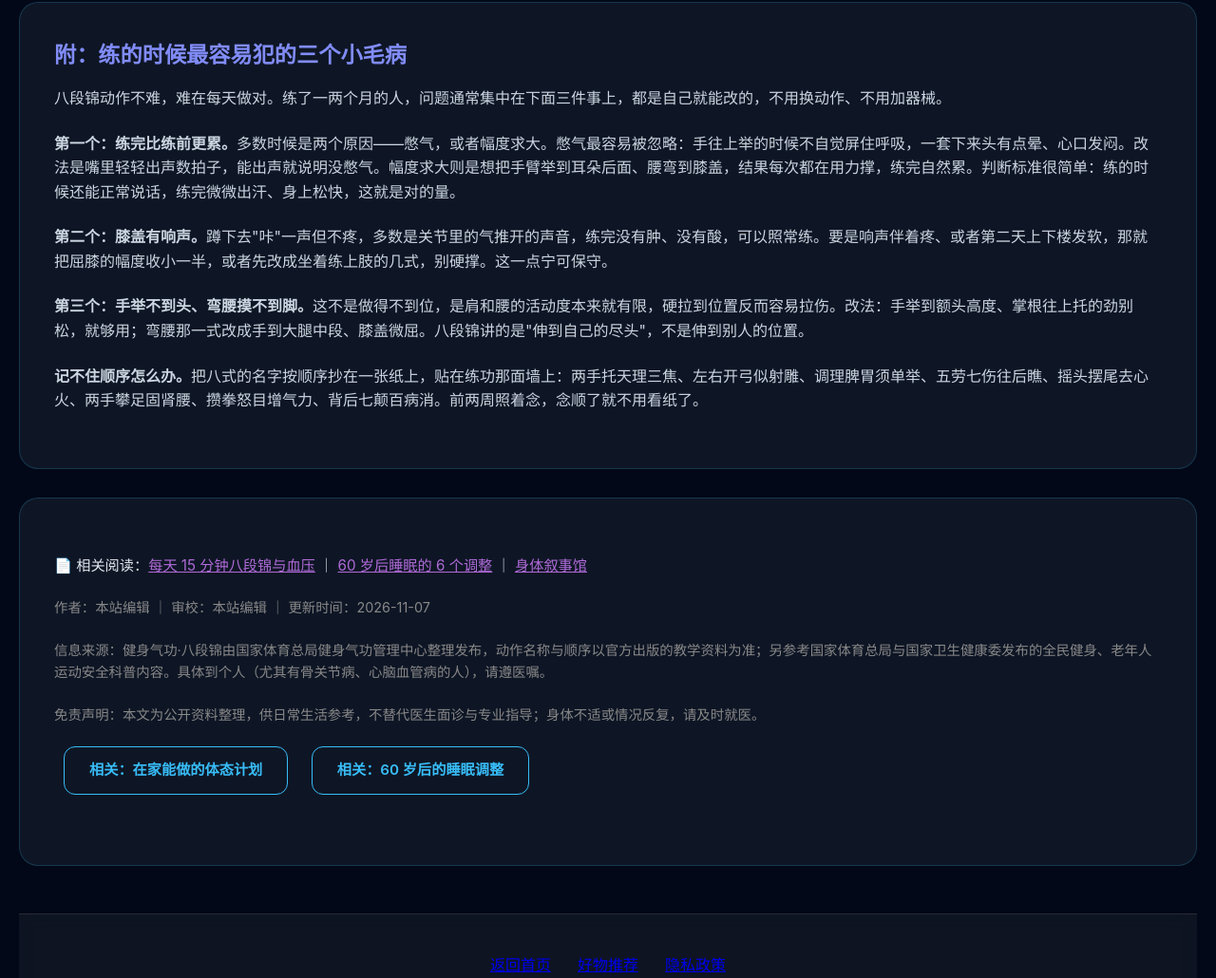
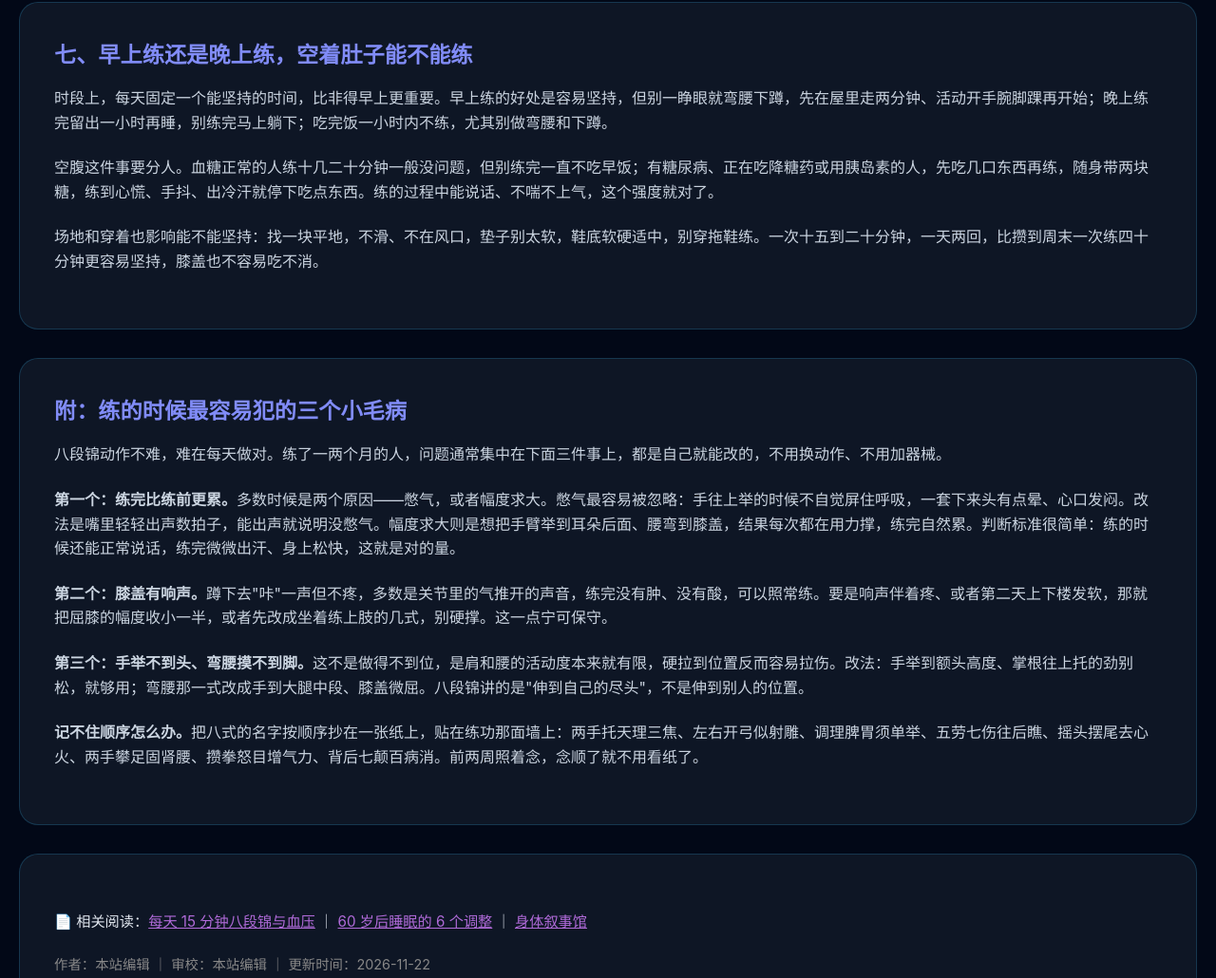
Before and after one commit to anruijie749-alt/anruijie749-alt.github.io, a plain HTML site: page article11.html in a window 1280 px wide. Shown: the part 3941-4971 px from the top of the page at 95% size. Drawn offline with nearby package versions, Linux system fonts and the light colour scheme.

Commit message:
2026-11-22 巡检：补齐 11-21 未上线的 8 页内容小节 + article10/11/12 停更补厚 + sitemap lastmod

```diff
--- a/article11.html
+++ b/article11.html
@@ -210,7 +210,14 @@
             <p class="card-desc"><strong>Q：一套要练多久才有效果？</strong><br>多数人一两周能感觉睡眠和身体松快一些，平衡和腿部力量的变化要一两个月。别指望三天见效，也别因为两天没感觉就放弃。</p>
         </section>
 
-                <section class="card">
+                        <section class="card">
+            <h2 class="card-title" id="n9">七、早上练还是晚上练，空着肚子能不能练</h2>
+            <p class="card-desc">时段上，每天固定一个能坚持的时间，比非得早上更重要。早上练的好处是容易坚持，但别一睁眼就弯腰下蹲，先在屋里走两分钟、活动开手腕脚踝再开始；晚上练完留出一小时再睡，别练完马上躺下；吃完饭一小时内不练，尤其别做弯腰和下蹲。</p>
+            <p class="card-desc">空腹这件事要分人。血糖正常的人练十几二十分钟一般没问题，但别练完一直不吃早饭；有糖尿病、正在吃降糖药或用胰岛素的人，先吃几口东西再练，随身带两块糖，练到心慌、手抖、出冷汗就停下吃点东西。练的过程中能说话、不喘不上气，这个强度就对了。</p>
+            <p class="card-desc">场地和穿着也影响能不能坚持：找一块平地，不滑、不在风口，垫子别太软，鞋底软硬适中，别穿拖鞋练。一次十五到二十分钟，一天两回，比攒到周末一次练四十分钟更容易坚持，膝盖也不容易吃不消。</p>
+        </section>
+
+<section class="card">
             <h2 class="card-title" id="n8">附：练的时候最容易犯的三个小毛病</h2>
             <p class="card-desc">八段锦动作不难，难在每天做对。练了一两个月的人，问题通常集中在下面三件事上，都是自己就能改的，不用换动作、不用加器械。</p>
             <p class="card-desc"><strong>第一个：练完比练前更累。</strong>多数时候是两个原因——憋气，或者幅度求大。憋气最容易被忽略：手往上举的时候不自觉屏住呼吸，一套下来头有点晕、心口发闷。改法是嘴里轻轻出声数拍子，能出声就说明没憋气。幅度求大则是想把手臂举到耳朵后面、腰弯到膝盖，结果每次都在用力撑，练完自然累。判断标准很简单：练的时候还能正常说话，练完微微出汗、身上松快，这就是对的量。</p>
@@ -223,7 +230,7 @@
                     <p style="margin-top:18px;line-height:2.2;font-size:0.95rem;">
             📄 相关阅读：<a href="article2.html" style="color:#b06bd9;font-weight:400;text-decoration:underline;">每天 15 分钟八段锦与血压</a> ｜ <a href="article10.html" style="color:#b06bd9;font-weight:400;text-decoration:underline;">60 岁后睡眠的 6 个调整</a> ｜ <a href="senior.html" style="color:#b06bd9;font-weight:400;text-decoration:underline;">身体叙事馆</a>
         </p>
-<p class="card-desc" style="font-size:0.9rem;color:#888;">作者：本站编辑 ｜ 审校：本站编辑 ｜ 更新时间：2026-11-07</p>
+<p class="card-desc" style="font-size:0.9rem;color:#888;">作者：本站编辑 ｜ 审校：本站编辑 ｜ 更新时间：2026-11-22</p>
             <p class="card-desc" style="font-size:0.9rem;color:#888;">信息来源：健身气功·八段锦由国家体育总局健身气功管理中心整理发布，动作名称与顺序以官方出版的教学资料为准；另参考国家体育总局与国家卫生健康委发布的全民健身、老年人运动安全科普内容。具体到个人（尤其有骨关节病、心脑血管病的人），请遵医嘱。</p>
             <p class="card-desc" style="font-size:0.9rem;color:#888;">免责声明：本文为公开资料整理，供日常生活参考，不替代医生面诊与专业指导；身体不适或情况反复，请及时就医。</p>
             <p class="card-desc" style="margin-top:18px;"><a href="posture-plan.html" class="btn btn-outline">相关：在家能做的体态计划</a> <a href="article10.html" class="btn btn-outline" style="margin-left:10px;">相关：60 岁后的睡眠调整</a></p>
```
